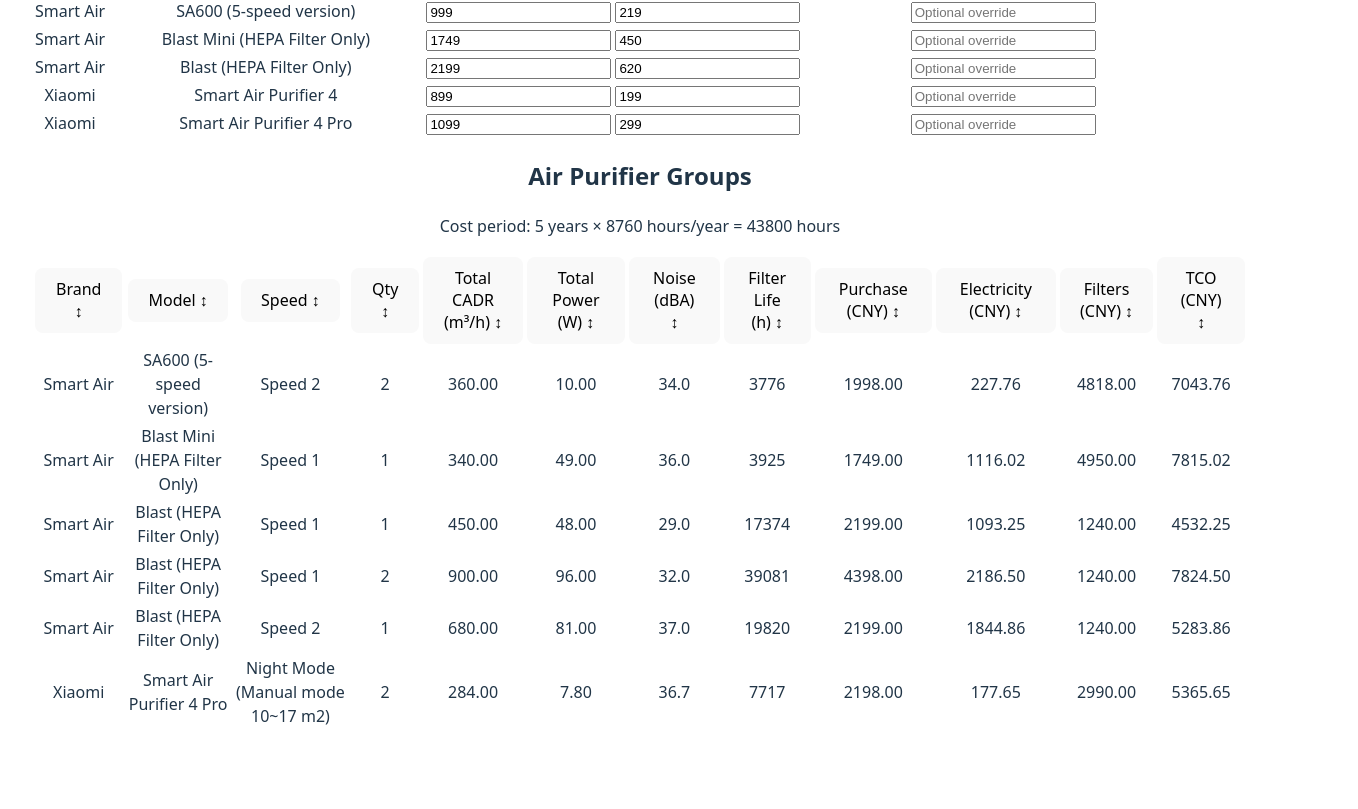
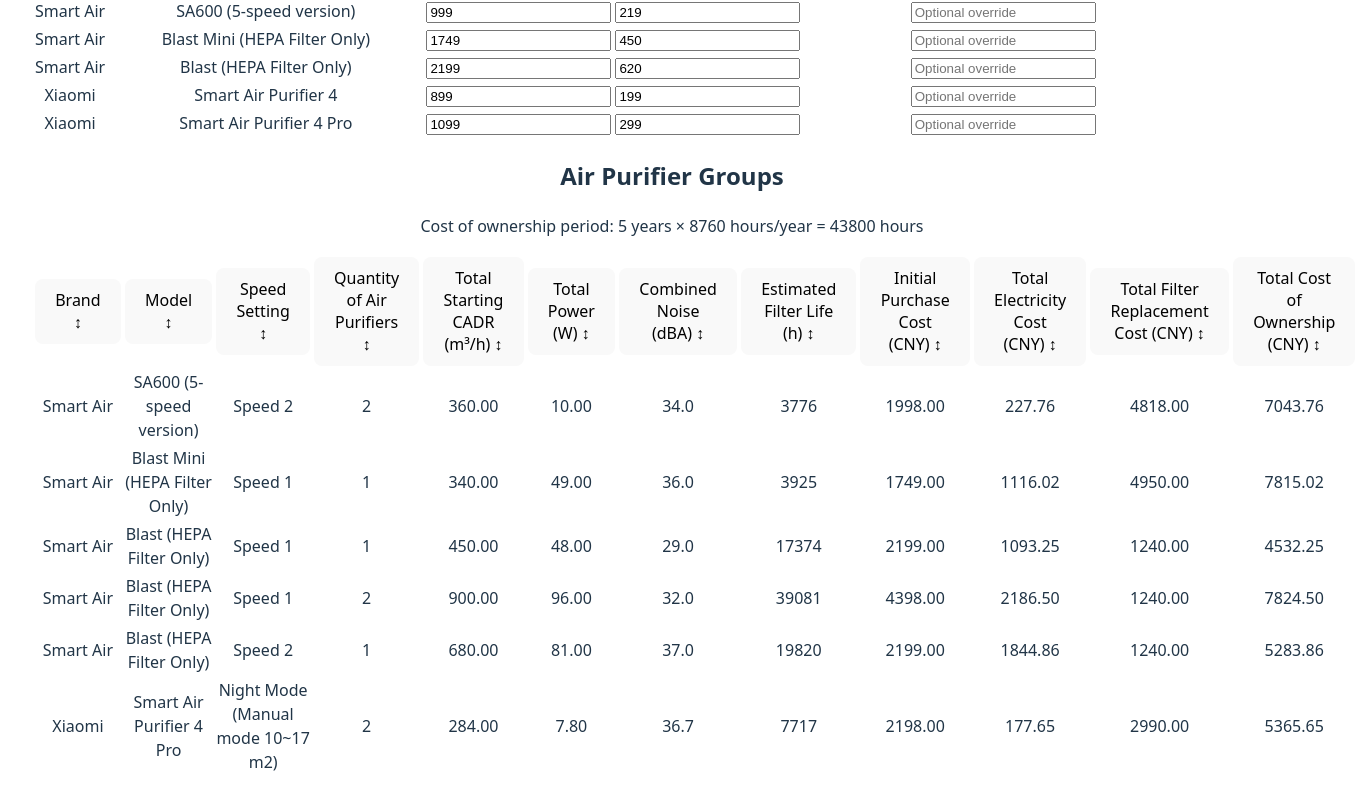
Before and after one commit to rustam-1108d/air-purifier-comparison, a React (Vite) app: page / in a window 1280 px wide. Shown: the part 700-1509 px from the top of the page, 1358 px wide, since content can reach past the window. Before the commit the page ends 1463 px from the top, so only its background shows below. Built offline with nearby package versions, Linux system fonts and the light colour scheme.

Commit message:
Clarify air purifier group labels and table headers

```diff
--- a/src/App.jsx
+++ b/src/App.jsx
@@ -859,10 +859,10 @@
         <h2>Air Purifier Groups</h2>
         {isCostPeriodValid ? (
           <p>
-            Cost period: {form.ownershipYears} years × {form.annualOperatingHours} hours/year = {form.ownershipYears * form.annualOperatingHours} hours
+            Cost of ownership period: {form.ownershipYears} years × {form.annualOperatingHours} hours/year = {form.ownershipYears * form.annualOperatingHours} hours
           </p>
         ) : (
-          <p>Cost period unavailable until Annual Operating Hours and Ownership Years are valid.</p>
+          <p>Cost of ownership period unavailable until Annual Operating Hours and Ownership Years are valid.</p>
         )}
         {sortedAirPurifierGroupsWithCosts.length === 0 ? (
           <p>No matching groups for the current constraints.</p>
@@ -872,16 +872,16 @@
               <tr>
                 <th><button type="button" onClick={() => handleSort('brand')}>Brand {getSortIndicator('brand')}</button></th>
                 <th><button type="button" onClick={() => handleSort('model')}>Model {getSortIndicator('model')}</button></th>
-                <th><button type="button" onClick={() => handleSort('speedName')}>Speed {getSortIndicator('speedName')}</button></th>
-                <th><button type="button" onClick={() => handleSort('quantity')}>Qty {getSortIndicator('quantity')}</button></th>
-                <th><button type="button" onClick={() => handleSort('totalCadrM3PerHour')}>Total CADR (m³/h) {getSortIndicator('totalCadrM3PerHour')}</button></th>
+                <th><button type="button" onClick={() => handleSort('speedName')}>Speed Setting {getSortIndicator('speedName')}</button></th>
+                <th><button type="button" onClick={() => handleSort('quantity')}>Quantity of Air Purifiers {getSortIndicator('quantity')}</button></th>
+                <th><button type="button" onClick={() => handleSort('totalCadrM3PerHour')}>Total Starting CADR (m³/h) {getSortIndicator('totalCadrM3PerHour')}</button></th>
                 <th><button type="button" onClick={() => handleSort('totalPowerWatts')}>Total Power (W) {getSortIndicator('totalPowerWatts')}</button></th>
-                <th><button type="button" onClick={() => handleSort('combinedNoiseDbA')}>Noise (dBA) {getSortIndicator('combinedNoiseDbA')}</button></th>
-                <th><button type="button" onClick={() => handleSort('filterLifeHours')}>Filter Life (h) {getSortIndicator('filterLifeHours')}</button></th>
-                <th><button type="button" onClick={() => handleSort('purchaseCost')}>Purchase ({selectedCountryCurrency}) {getSortIndicator('purchaseCost')}</button></th>
-                <th><button type="button" onClick={() => handleSort('electricityCost')}>Electricity ({selectedCountryCurrency}) {getSortIndicator('electricityCost')}</button></th>
-                <th><button type="button" onClick={() => handleSort('filterCost')}>Filters ({selectedCountryCurrency}) {getSortIndicator('filterCost')}</button></th>
-                <th><button type="button" onClick={() => handleSort('totalCostOfOwnership')}>TCO ({selectedCountryCurrency}) {getSortIndicator('totalCostOfOwnership')}</button></th>
+                <th><button type="button" onClick={() => handleSort('combinedNoiseDbA')}>Combined Noise (dBA) {getSortIndicator('combinedNoiseDbA')}</button></th>
+                <th><button type="button" onClick={() => handleSort('filterLifeHours')}>Estimated Filter Life (h) {getSortIndicator('filterLifeHours')}</button></th>
+                <th><button type="button" onClick={() => handleSort('purchaseCost')}>Initial Purchase Cost ({selectedCountryCurrency}) {getSortIndicator('purchaseCost')}</button></th>
+                <th><button type="button" onClick={() => handleSort('electricityCost')}>Total Electricity Cost ({selectedCountryCurrency}) {getSortIndicator('electricityCost')}</button></th>
+                <th><button type="button" onClick={() => handleSort('filterCost')}>Total Filter Replacement Cost ({selectedCountryCurrency}) {getSortIndicator('filterCost')}</button></th>
+                <th><button type="button" onClick={() => handleSort('totalCostOfOwnership')}>Total Cost of Ownership ({selectedCountryCurrency}) {getSortIndicator('totalCostOfOwnership')}</button></th>
               </tr>
             </thead>
             <tbody>
```
